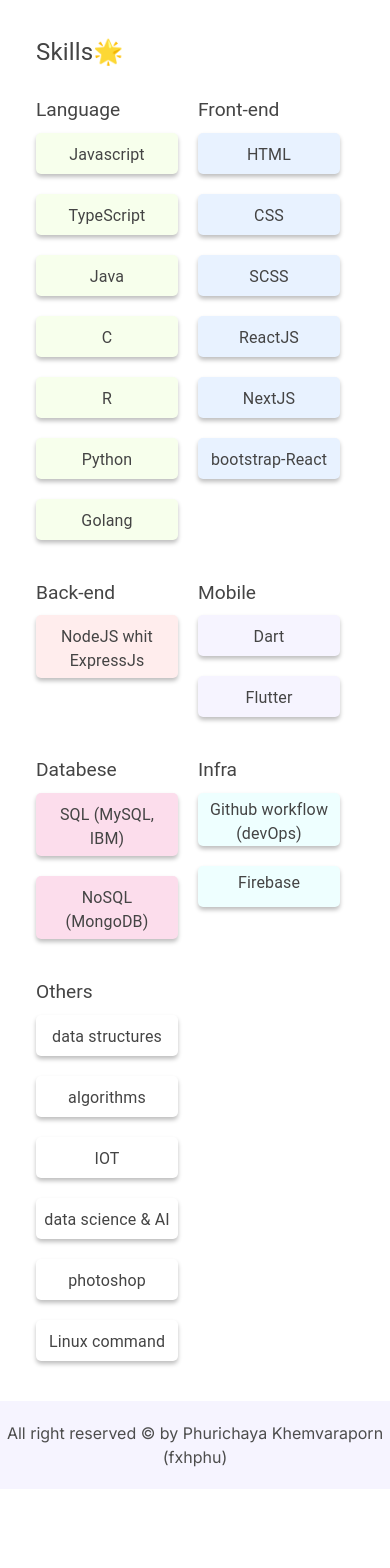
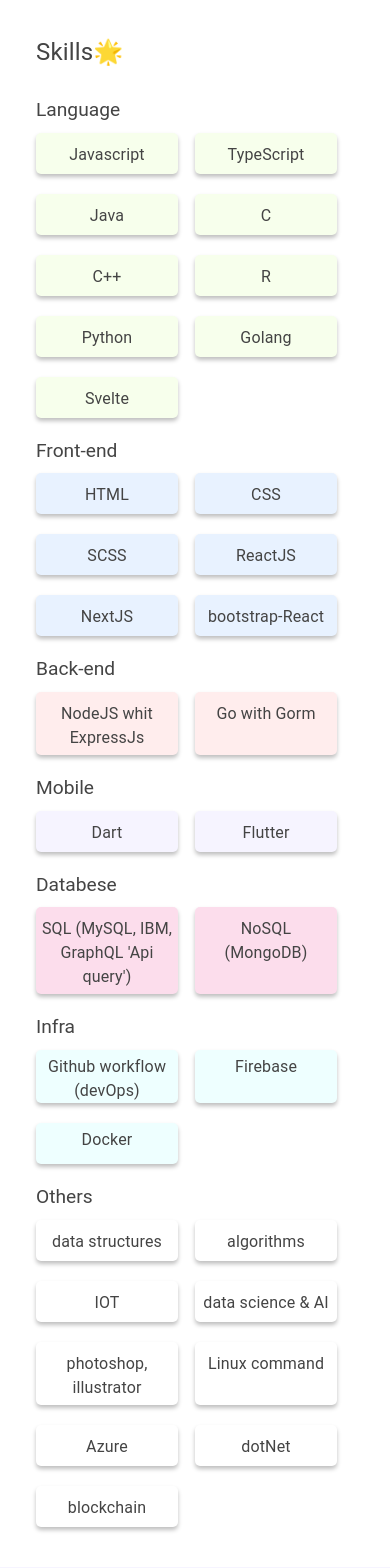
Before and after one commit to fxhPhxrxchxyx/fxhportfolio, a React (Vite) app in the folder frontend/: page /home in a window 390 px wide. Shown: the part 420-1988 px from the top of the page. Before the commit the page ends 1909 px from the top, so only its background shows below. Built offline with nearby package versions, Linux system fonts and the light colour scheme.

Commit message:
update responsive and info

```diff
--- a/frontend/src/components/content/Experience.ts
+++ b/frontend/src/components/content/Experience.ts
@@ -8,7 +8,15 @@
 
 export const experience: Exprience[] = [
   {
-    id: 0,
+    id: 1,
+    project: "Malong GDSC 2024",
+    position: "Front-end developer",
+    time: "12-14 January 2024",
+    description:
+      "I am taking on the responsibility of overseeing the development of the Malong 2024 project. This is an idea competition that focuses on using technology to help students and undergraduates achieve the Sustainable Development Goals (SDGs).",
+  },
+  {
+    id: 2,
     project: "COD camara object detection",
     position: "AI",
     time: "sep - dec 2023",
@@ -16,7 +24,7 @@
       "This is the system to make student focus more on the physical content in the classroom. The cod have feature for auto position camera according to the position of subject (person) and auto zooming to items according to hand gesture ( pointing to object gesture ). By traing AI using Yolo8 and OpenCV for Human detection,Common object detection, Hand gesture pointing detection for zooming and integrate with IOT.",
   },
   {
-    id: 1,
+    id: 3,
     project: "ICT Challenge 2023 and SIT open house ",
     position: "Full-stack developer , design",
     time: "oct - nov 2023",
@@ -24,7 +32,7 @@
       "Develop website for ICT challenge 2023. Using typescript with nextJs, css, mui, tailwind. Also design card ID for staff of SIT open house 2023.",
   },
   {
-    id: 2,
+    id: 4,
     project: "Tohome parttime job",
     position: "Full-stack developer",
     time: "jul 2023 - present",
@@ -32,7 +40,7 @@
       "Develop back office service website for tohome company. Using typescript with nextJs, css, mui.",
   },
   {
-    id: 3,
+    id: 5,
     project:
       "Front-end of Chromecast lock screen projector for SIT hackathon 2023",
     position: "SIT KMUTT",
@@ -41,7 +49,7 @@
       "This project is a backdrop chrome cast screen projector for SIT hackathon 2023. The features are queue list of musics, show next event, show date time and weather, random picture in hackathon event, and countdown. Using react typescript, css, mui, go.",
   },
   {
-    id: 4,
+    id: 6,
     project: "Flutter integrated project",
     position: "SIT KMUTT",
     time: "MAY - JUNE 2023",
@@ -49,21 +57,21 @@
       "Develop mobile applications call Jaijaoni and Laas by using Dart Flutter.",
   },
   {
-    id: 5,
+    id: 7,
     project: "PPS WATER",
     position: "Part.,PPS water Ltd.",
     time: "DEC 2022 - JAN 2023",
     description: "Website that create by react typescript and style with Scss.",
   },
   {
-    id: 6,
+    id: 8,
     project: "CO-PROJECT MANAGER (SECRETARY)",
     position: "SIT KMUTT",
     time: "AUG - DEC 2022",
     description: "Using Agile Methodologies to manage the integrated project.",
   },
   {
-    id: 7,
+    id: 9,
     project: "DETECTIVEXXIII-FRONTEND PROJECT",
     position: "SIT KMUTT",
     time: "JUL - SEP 2022",
@@ -71,7 +79,7 @@
       "front-end development using Typescript, ReactJs, css, Chakra ui.",
   },
   {
-    id: 8,
+    id: 10,
     project: "HELLO ERMINE CAMP",
     position: "SIT KMUTT",
     time: "OCT-NOV 2021",
@@ -82,7 +90,15 @@
 
 export const activity: Exprience[] = [
   {
-    id: 0,
+    id: 1,
+    project: "JPC 16 camp",
+    position: "Academic Mentor",
+    time: "12-14 January 2024",
+    description:
+      "As an Academic Mentor at the Junior Programmer Camp, I taught high school students Python programming, AI chatbot development, Discord bot integration, IoT projects, and network fundamentals. My role involved creating interactive lesson plans and leading practical sessions, particularly focusing on Basic logic, AI chatbots and IoT applications.",
+  },
+  {
+    id: 2,
     project: "CS First Date",
     position: "presedent and Core team(for cs23), guset speaker(for cs24)",
     time: "19 AUG 2022 and 26 AUG 2023",
@@ -90,16 +106,16 @@
       "CS First Date is an event that aims to help new students get to know each other and build relationships between junior and senior members of the program. Teach about Java language (in 2022) and talk about part time job experience (in 2023).",
   },
   {
-    id: 1,
+    id: 3,
     project: "GDSC KMUTT",
     position:
       "Core team (content creator and staff) of Google Developer Student Clubs",
     time: "SEP 2022 - PRESENT",
     description:
-      "Create contents about Google services and publish on the facebook page. ,develop, design and manage event.",
+      "Create contents about Google services and publish on the facebook page, develop, design and manage event.",
   },
   {
-    id: 2,
+    id: 4,
     project: "Vice president",
     position: "SIT-CS-KMUTT",
     time: "Mar 2022 - PRESENT",
@@ -107,7 +123,7 @@
       "Team and me often hold an event for incoming CS students at CS@SIT to help them get ready for their first class and build relationships between junior and senior members of the program. The leading team also acts as the class's voice to the instructor.",
   },
   {
-    id: 3,
+    id: 5,
     project: "Volunteer Staff AI For Accessibility Hackathon",
     position: "Microsoft",
     time: "JUNE 2023",
@@ -115,7 +131,7 @@
       "Microsoft Thailand Pitching Day: AI For Accessibility Hackathon. on 7th june 2023 I am a staff who take responsibility take care of the contestants' numerous needs. Also timer for presentation, Q&A.",
   },
   {
-    id: 4,
+    id: 6,
     project: "Staff hackathon cs sit 2023",
     position: "SIT KMUTT",
     time: "MAY 2023",
@@ -123,7 +139,7 @@
       "From May 27th to 28 th, 2023 SIT Hackathon 2023 event aimed to encourage students to apply the knowledge they have acquired to develop and implement solutions for predetermined problems in web application development throughout the duration of the Hackathon. I am a staff who take care of the contestants' numerous needs. suggest solutions, take a picture and edit them.",
   },
   {
-    id: 5,
+    id: 7,
     project: "Google could",
     position: "ChiyoGCP",
     time: "OCT-NOV 2022 and 2023",
@@ -131,11 +147,19 @@
       "Participating in bigquery lab challenge via Qwiklabs using google cloud tools and got Swag Google Cloud.",
   },
   {
-    id: 6,
+    id: 8,
     project: "SHOPEE CODE LEAGUE 2020",
     position: "Shopee",
     time: "JUN - AUG 2020",
     description:
       "Participating 2 months online coding challenge, algorithm questions, competitions and workshop with Python and Java.",
   },
+  {
+    id: 9,
+    project: "Microsoft Student Ambassador",
+    position: "Allpha Student Ambassadors",
+    time: "oct 2023 - PRESENT",
+    description:
+      "Student Ambassadors are a global group of campus leaders who are eager to help fellow students, create robust tech communities and develop technical and career skills for the future.",
+  },
 ];
--- a/frontend/src/components/content/Project.ts
+++ b/frontend/src/components/content/Project.ts
@@ -50,4 +50,18 @@
     des: "This project is a bedtime story for children it about shepherd boy.",
     web: "https://shepherd-boy.web.app/",
   },
+  {
+    id: 7,
+    name: "Malong",
+    type: "web",
+    des: "This is an idea competition that focuses on using technology to help students and undergraduates achieve the Sustainable Development Goals (SDGs).",
+    web: "https://malonghack.com/",
+  },
+  {
+    id: 8,
+    name: "ICT Challenge",
+    type: "web",
+    des: "me and my team(sit) create website for ICT challenge 2023. Using typescript with nextJs, css, mui, tailwind and integrate api to backend. Also design card ID for staff of SIT open house 2023.",
+    web: "https://openhouse2023.sit.kmutt.ac.th/",
+  },
 ];
--- a/frontend/src/components/content/Skill.ts
+++ b/frontend/src/components/content/Skill.ts
@@ -8,9 +8,11 @@
   { id: 2, name: "TypeScript" },
   { id: 3, name: "Java" },
   { id: 4, name: "C" },
-  { id: 5, name: "R" },
-  { id: 6, name: "Python" },
-  { id: 7, name: "Golang" },
+  { id: 5, name: "C++" },
+  { id: 6, name: "R" },
+  { id: 7, name: "Python" },
+  { id: 8, name: "Golang" },
+  { id: 9, name: "Svelte" },
 ];
 
 export const frontD: Skills[] = [
@@ -22,25 +24,32 @@
   { id: 6, name: "bootstrap-React" },
 ];
 
-export const back: Skills[] = [{ id: 1, name: "NodeJS whit ExpressJs" }];
+export const back: Skills[] = [
+  { id: 1, name: "NodeJS whit ExpressJs" },
+  { id: 2, name: "Go with Gorm" },
+];
 
 export const mobile: Skills[] = [
   { id: 1, name: "Dart" },
   { id: 2, name: "Flutter" },
 ];
 export const database: Skills[] = [
-  { id: 1, name: "SQL (MySQL, IBM)" },
+  { id: 1, name: "SQL (MySQL, IBM, GraphQL 'Api query')" },
   { id: 2, name: "NoSQL (MongoDB)" },
 ];
 export const infra: Skills[] = [
   { id: 1, name: "Github workflow (devOps)" },
   { id: 2, name: "Firebase" },
+  { id: 3, name: "Docker" },
 ];
 export const other: Skills[] = [
   { id: 1, name: "data structures " },
   { id: 2, name: "algorithms" },
   { id: 3, name: "IOT" },
   { id: 4, name: "data science & AI" },
-  { id: 5, name: "photoshop" },
+  { id: 5, name: "photoshop, illustrator" },
   { id: 6, name: "Linux command" },
+  { id: 7, name: "Azure" },
+  { id: 7, name: "dotNet" },
+  { id: 7, name: "blockchain" },
 ];
--- a/frontend/src/pages/Home.tsx
+++ b/frontend/src/pages/Home.tsx
@@ -151,11 +151,9 @@
       </Typography>
       <Stack
         sx={{
-          flexWrap: { xs: "wrap" },
-          display: { xs: "flex", md: "grid" },
-          flexDirection: { xs: "row" },
+          display: { xs: "block", md: "grid" },
+          gridTemplateColumns: { md: "repeat(4, 1fr)" },
           gap: { xs: "20px" },
-          gridTemplateColumns: "25% 25% 25% 25%",
         }}
       >
         <Stack>
@@ -168,7 +166,15 @@
           >
             Language
           </Typography>
+          <Stack
+            sx={{
+              display: { xs: "grid" },
+              gridTemplateColumns: { xs: "repeat(2, 1fr)" },
+              gap: { md: "20px" },
+            }}
+          >
             {languageList}
+          </Stack>
         </Stack>
         <Stack>
           <Typography
@@ -180,7 +186,15 @@
           >
             Front-end
           </Typography>
+          <Stack
+            sx={{
+              display: { xs: "grid" },
+              gridTemplateColumns: { xs: "repeat(2, 1fr)" },
+              gap: { md: "20px" },
+            }}
+          >
             {frontDList}
+          </Stack>
         </Stack>
         <Stack>
           <Typography
@@ -192,8 +206,17 @@
           >
             Back-end
           </Typography>
+          <Stack
+            sx={{
+              display: { xs: "grid" },
+              gridTemplateColumns: { xs: "repeat(2, 1fr)" },
+              gap: { md: "20px" },
+            }}
+          >
             {backList}
           </Stack>
+        </Stack>
+
         <Stack>
           <Typography
             variant="h5"
@@ -204,8 +227,17 @@
           >
             Mobile
           </Typography>
+          <Stack
+            sx={{
+              display: { xs: "grid" },
+              gridTemplateColumns: { xs: "repeat(2, 1fr)" },
+              gap: { md: "20px" },
+            }}
+          >
             {mobileList}
           </Stack>
+        </Stack>
+
         <Stack>
           <Typography
             variant="h5"
@@ -216,7 +248,15 @@
           >
             Databese
           </Typography>
+          <Stack
+            sx={{
+              display: { xs: "grid" },
+              gridTemplateColumns: { xs: "repeat(2, 1fr)" },
+              gap: { md: "20px" },
+            }}
+          >
             {databaseList}
+          </Stack>
         </Stack>
         <Stack>
           <Typography
@@ -228,7 +268,15 @@
           >
             Infra
           </Typography>
+          <Stack
+            sx={{
+              display: { xs: "grid" },
+              gridTemplateColumns: { xs: "repeat(2, 1fr)" },
+              gap: { md: "20px" },
+            }}
+          >
             {infraList}
+          </Stack>
         </Stack>
         <Stack>
           <Typography
@@ -240,7 +288,15 @@
           >
             Others
           </Typography>
+          <Stack
+            sx={{
+              display: { xs: "grid" },
+              gridTemplateColumns: { xs: "repeat(2, 1fr)" },
+              gap: { md: "20px" },
+            }}
+          >
             {othersList}
+          </Stack>
         </Stack>
       </Stack>
     </Box>
```
Lines whose indentation alone changed are shown as unchanged.
